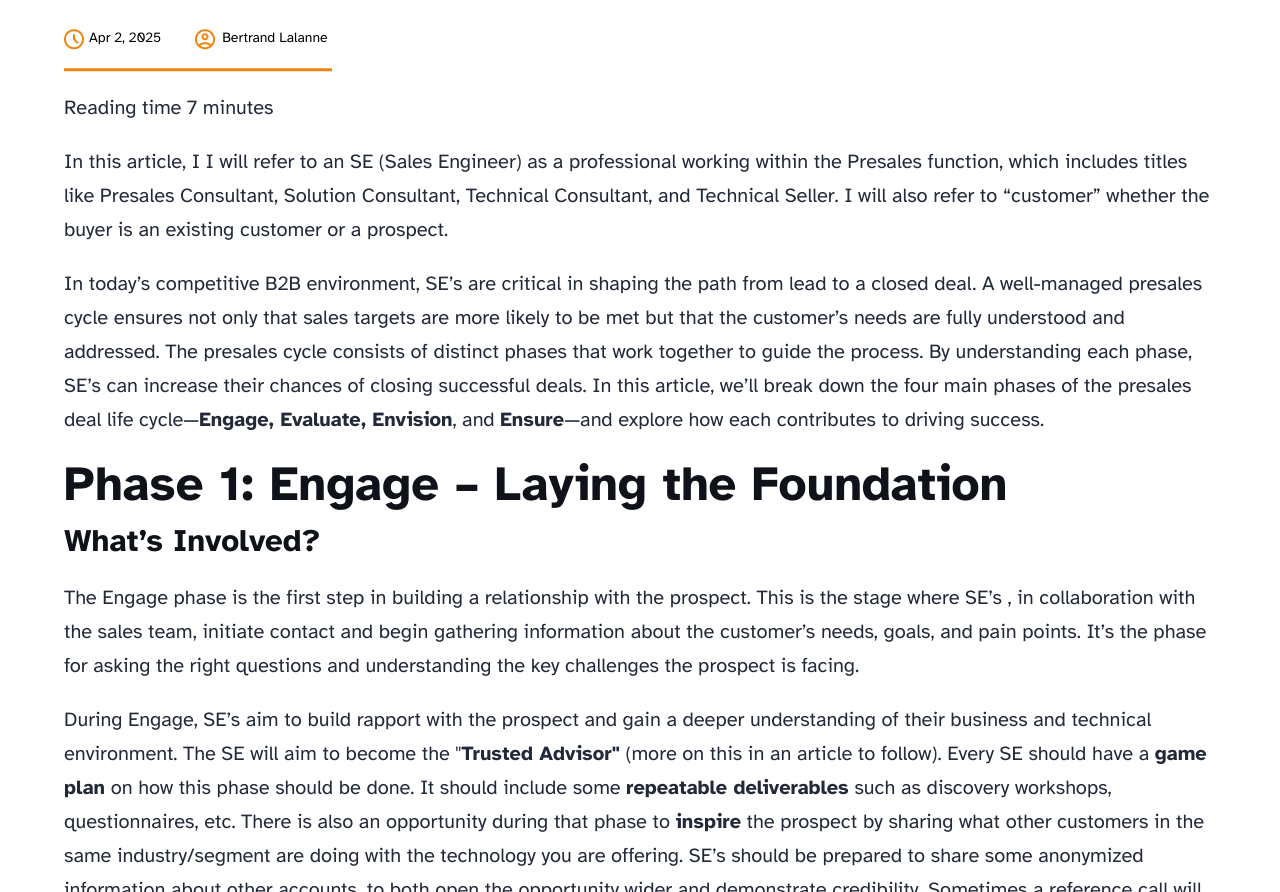
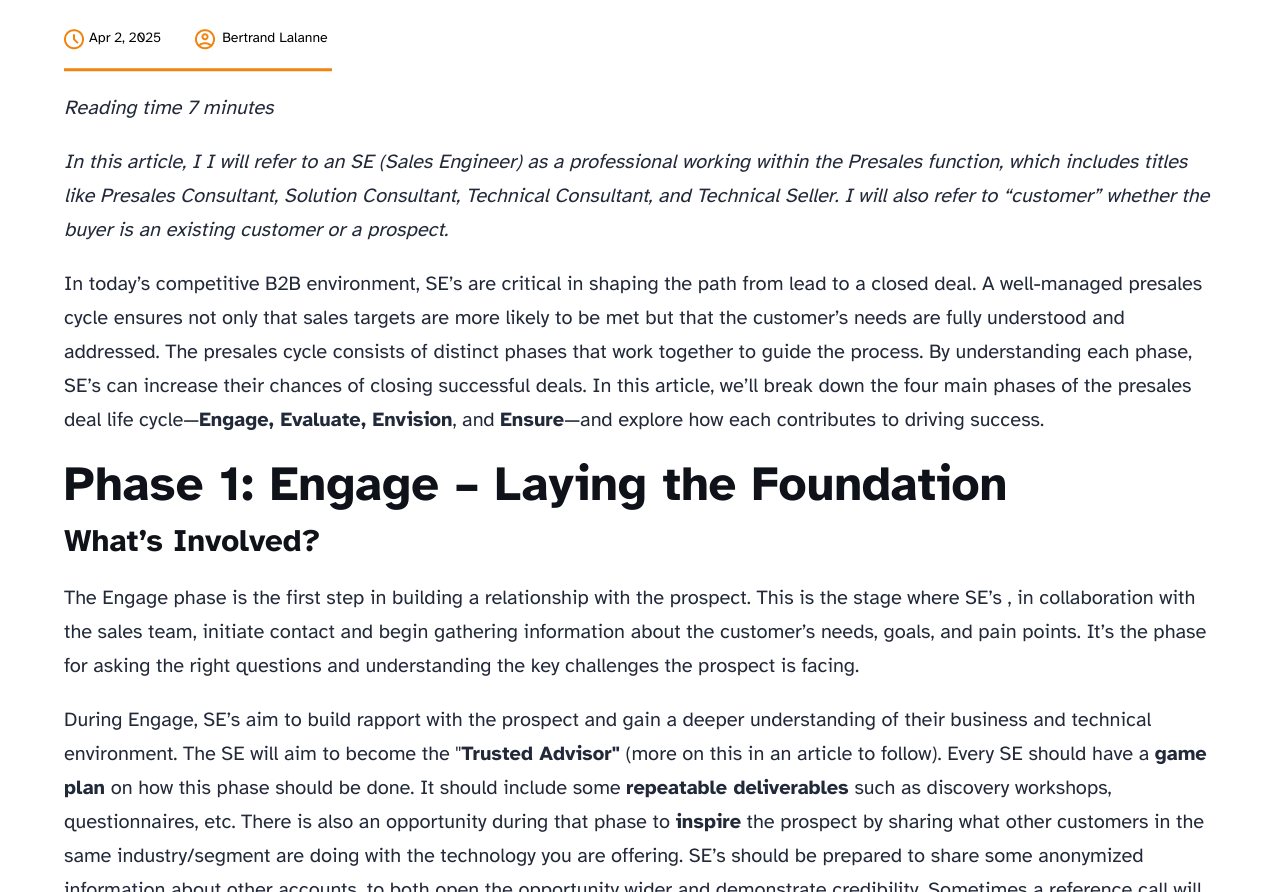
Before and after one commit to TOTALTECH-CONSULTING/TotalTech-Constuling-Website, an Astro site: page /blog/the-4-phases-of-the-presales-deal-life-cycle-engage-evaluate-envision-ensure-2 in a window 1280 px wide. Shown: the part 907-1799 px from the top of the page. Built offline with nearby package versions, Linux system fonts and the light colour scheme; Astro itself is replaced by a stand-in of ours.

Commit message:
Update Blog Posts “the-4-phases-of-the-presales-deal-life-cycle-engage-evaluate-envision-ensure-2”

```diff
--- a/src/content/blog/the-4-phases-of-the-presales-deal-life-cycle-engage-evaluate-envision-ensure-2.md
+++ b/src/content/blog/the-4-phases-of-the-presales-deal-life-cycle-engage-evaluate-envision-ensure-2.md
@@ -15,9 +15,9 @@ abstract: In today’s competitive B2B environment, SE's are critical in shaping
   to driving success.
 blog_link: https://www.youtube.com/@TotalTech-Consulting
 ---
-Reading time 7 minutes
+*Reading time 7 minutes*
 
-In this article, I  I will refer to an SE (Sales Engineer) as a professional working within the Presales function, which includes titles like Presales Consultant, Solution Consultant, Technical Consultant, and Technical Seller. I will also refer to "customer" whether the buyer is an existing customer or a prospect.
+*In this article, I  I will refer to an SE (Sales Engineer) as a professional working within the Presales function, which includes titles like Presales Consultant, Solution Consultant, Technical Consultant, and Technical Seller. I will also refer to "customer" whether the buyer is an existing customer or a prospect.*
 
 In today’s competitive B2B environment, SE's are critical in shaping the path from lead to a closed deal. A well-managed presales cycle ensures not only that sales targets are more likely to be met but that the customer’s needs are fully understood and addressed. The presales cycle consists of distinct phases that work together to guide the process. By understanding each phase, SE's  can increase their chances of closing successful deals.  In this article, we’ll break down the four main phases of the presales deal life cycle—**Engage, Evaluate, Envision**, and **Ensure**—and explore how each contributes to driving success.
 
@@ -79,11 +79,6 @@ The **Ensure** phase is essential because it’s where the SE combats final obje
 
 The presales deal life cycle—comprising the phases of **Engage, Evaluate, Envision,** and **Ensure**—plays a pivotal role in successfully closing deals. By understanding the customer's needs, designing tailored solutions, and addressing objections, SE's guide the sales process, increase the chances of closing deals, and build lasting relationships with clients.  Each phase of the presales cycle provides a strategic opportunity to demonstrate value, engage with the customer, and differentiate from the competition. Each phase has some **best practices, tools, tips and tricks**, and **AI is playing a big role in assisting SE's** deliver a structured, efficient and successful presales motion.  We will review some of these in further articles.  A well-executed presales process helps close more deals faster, ensuring both customer satisfaction and business growth.
 
-
-
-
-
-
 #### How I Can Help:
 
 With over 25 years of experience in Presales leadership, I offer a variety of services to address these challenges:
```
